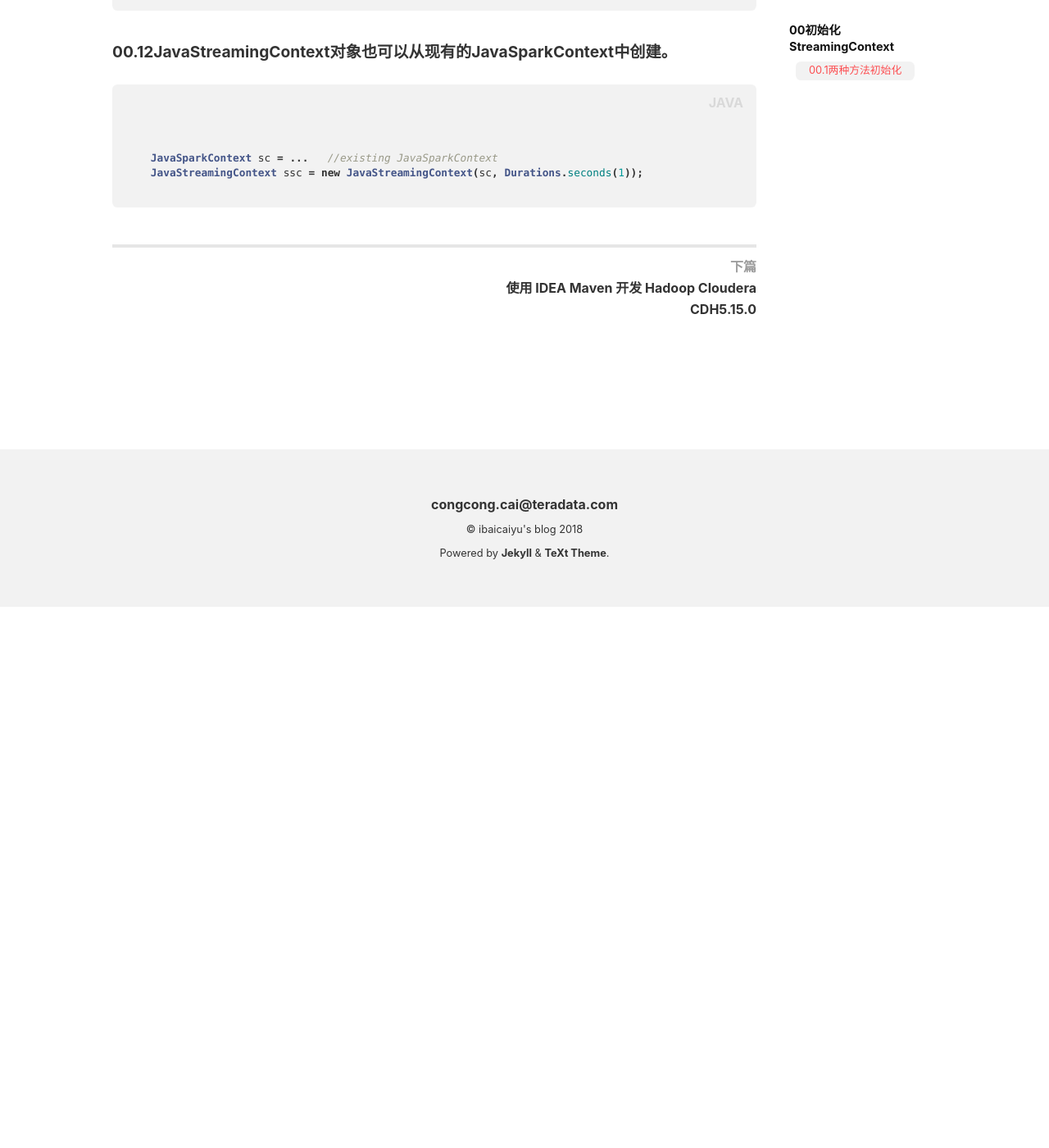
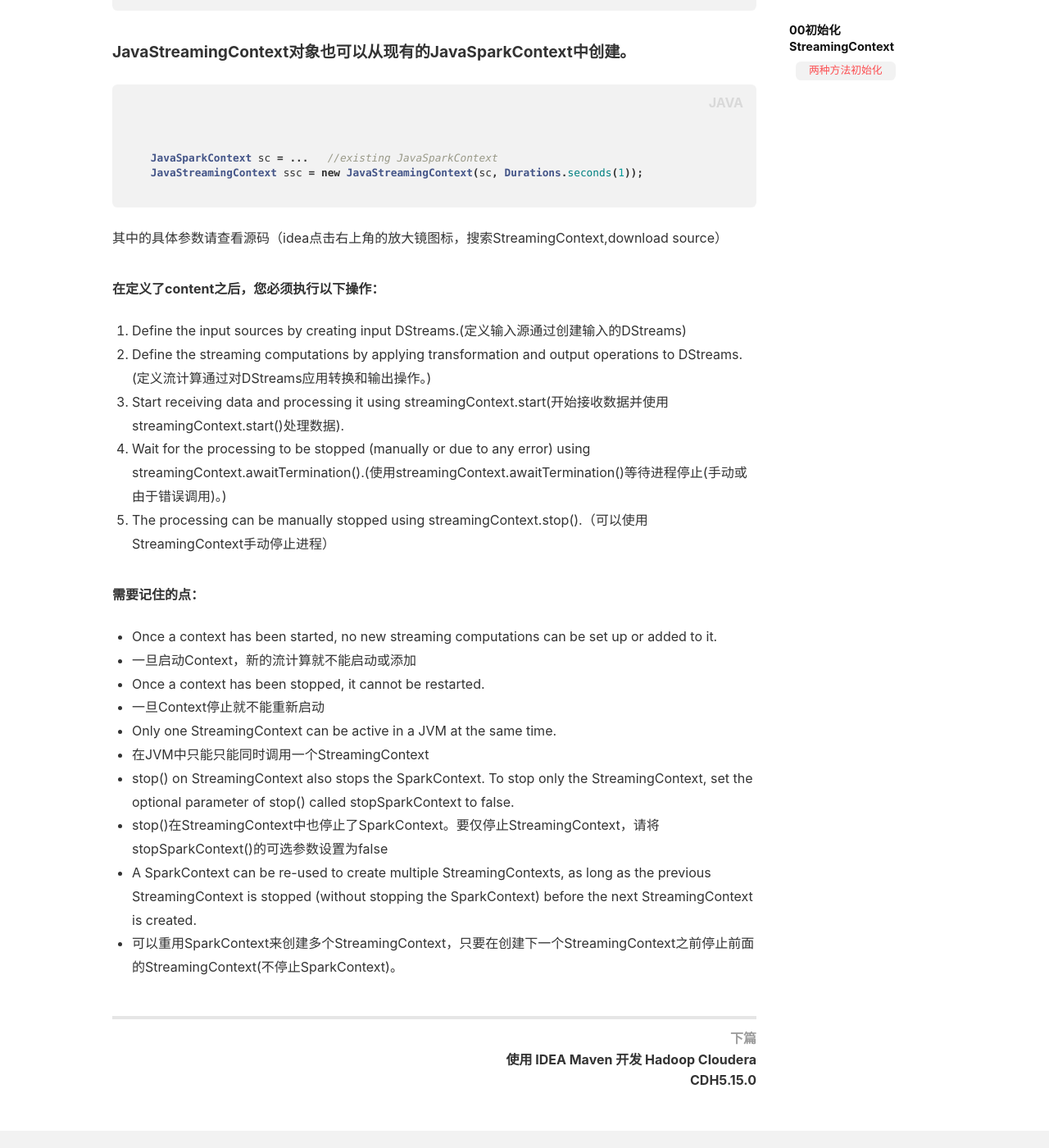
Before and after one commit to Ccccong/Ccccong.github.io, a Jekyll site: the page built from _posts/2018-08-07-SparkStreaming StreamingContext详解.md, in a window 1280 px wide and 1400 px high, scrolled down 660 px. Shown: the whole window at 82% size. Built offline with Jekyll 4.4.1, drawn with Linux system fonts in a browser that asks for light colours; nearby versions of some CDN libraries; some of the changed text lies outside the part shown.

Commit message:
Update SparkStreaming StreamingContext详解

```diff
--- a/_posts/2018-08-07-SparkStreaming StreamingContext详解.md
+++ b/_posts/2018-08-07-SparkStreaming StreamingContext详解.md
@@ -6,8 +6,8 @@ categories: SparkStreaming
 ---
 ## 00初始化StreamingContext
 要初始化SparkStreaming程序，必须创建一个StreamingContext对象，它是所有Spark流功能的主要入口点。
-### 00.1两种方法初始化
-#### 00.11可以从SparkConf对象创建JavaStreamingContext对象。
+### 两种方法初始化
+#### 可以从SparkConf对象创建JavaStreamingContext对象。
 
 {% highlight java%}
 
@@ -15,7 +15,7 @@ categories: SparkStreaming
     JavaStreamingContext ssc = new JavaStreamingContext(conf, new Duration(1000));
 
 {% endhighlight java%}
-#### 00.12JavaStreamingContext对象也可以从现有的JavaSparkContext中创建。
+#### JavaStreamingContext对象也可以从现有的JavaSparkContext中创建。
 
 {% highlight java%}
 
@@ -23,3 +23,26 @@ categories: SparkStreaming
     JavaStreamingContext ssc = new JavaStreamingContext(sc, Durations.seconds(1));
 
 {% endhighlight java%}
+
+其中的具体参数请查看源码（idea点击右上角的放大镜图标，搜索StreamingContext,download source）
+
+##### 在定义了content之后，您必须执行以下操作：
+
+1. Define the input sources by creating input DStreams.(定义输入源通过创建输入的DStreams)
+2. Define the streaming computations by applying transformation and output operations to DStreams.(定义流计算通过对DStreams应用转换和输出操作。)
+3. Start receiving data and processing it using streamingContext.start(开始接收数据并使用streamingContext.start()处理数据).
+4. Wait for the processing to be stopped (manually or due to any error) using streamingContext.awaitTermination().(使用streamingContext.awaitTermination()等待进程停止(手动或由于错误调用)。)
+5. The processing can be manually stopped using streamingContext.stop().（可以使用StreamingContext手动停止进程）
+
+##### 需要记住的点：
+
+- Once a context has been started, no new streaming computations can be set up or added to it.
+- 一旦启动Context，新的流计算就不能启动或添加
+- Once a context has been stopped, it cannot be restarted.
+- 一旦Context停止就不能重新启动
+- Only one StreamingContext can be active in a JVM at the same time.
+- 在JVM中只能只能同时调用一个StreamingContext
+- stop() on StreamingContext also stops the SparkContext. To stop only the StreamingContext, set the optional parameter of stop() called stopSparkContext to false.
+- stop()在StreamingContext中也停止了SparkContext。要仅停止StreamingContext，请将stopSparkContext()的可选参数设置为false
+- A SparkContext can be re-used to create multiple StreamingContexts, as long as the previous StreamingContext is stopped (without stopping the SparkContext) before the next StreamingContext is created.
+- 可以重用SparkContext来创建多个StreamingContext，只要在创建下一个StreamingContext之前停止前面的StreamingContext(不停止SparkContext)。
```
